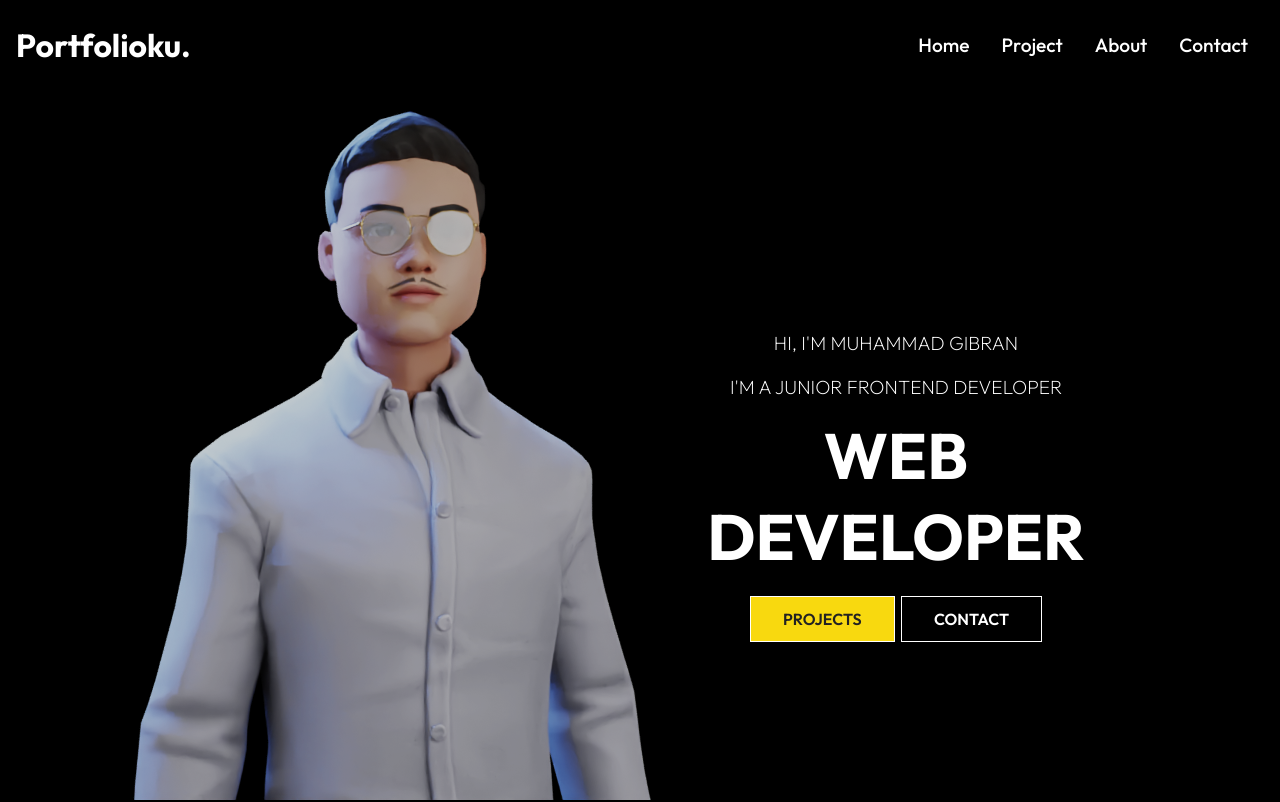
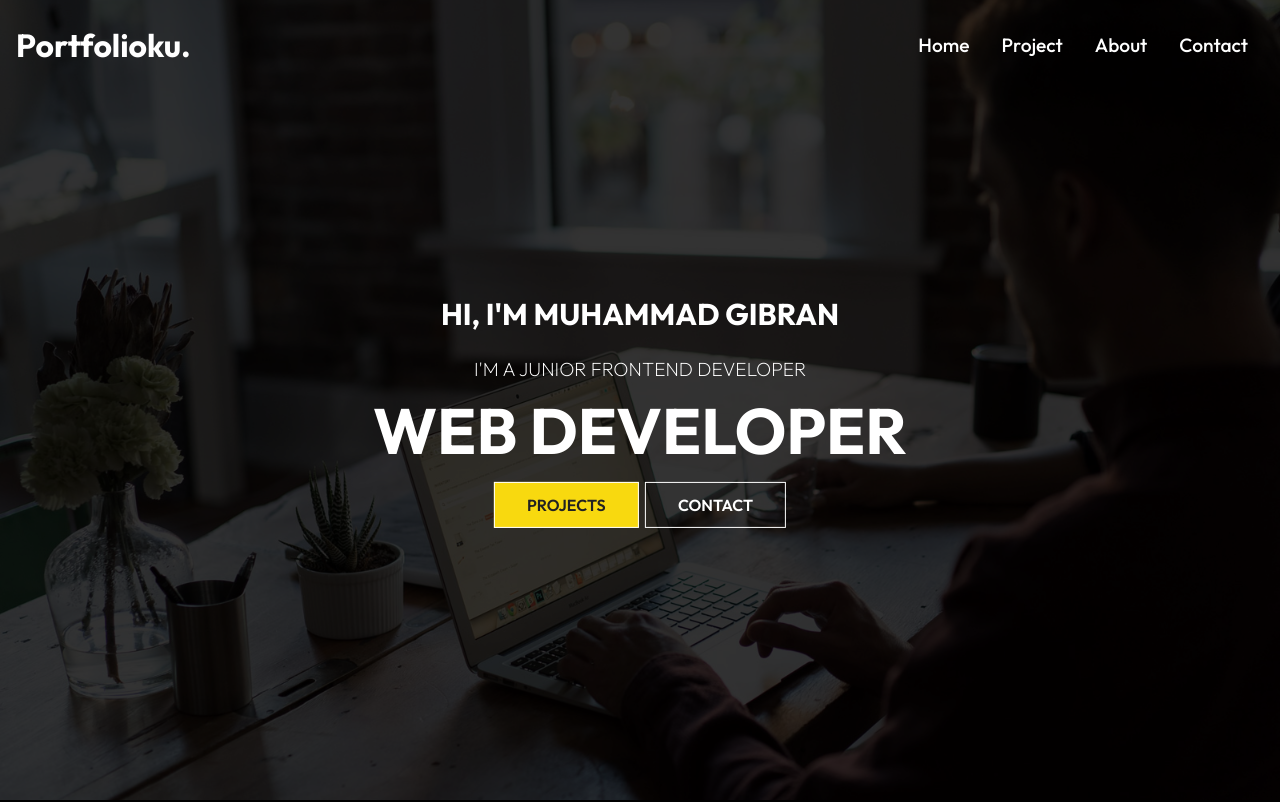
Before and after one commit to Gibran2075/Portfolioku, a React (Create React App) app: page / in a window 1280 px wide. Shown: the top 802 px of the page. Built offline with nearby package versions, Linux system fonts and the light colour scheme.

Commit message:
project update

```diff
--- a/src/components/Heroimg.js
+++ b/src/components/Heroimg.js
@@ -2,7 +2,7 @@ import "./HeroimgStyles.css";
 
 import React from "react";
 
-import Introimg from "../assets/avatar-gibran.png";
+import Introimg from "../assets/intro-bg.jpg";
 import { Link } from "react-router-dom";
 
 function Heroimg() {
@@ -12,7 +12,7 @@ function Heroimg() {
         <img className="intro-img" src={Introimg} alt="Introimg" />
       </div>
       <div className="content">
-        <p>HI, I'M MUHAMMAD GIBRAN</p> <br />
+        <h1 className="font">HI, I'M MUHAMMAD GIBRAN</h1>
         <p>I'M A JUNIOR FRONTEND DEVELOPER</p>
         <h1>WEB DEVELOPER</h1>
         <div>
--- a/src/components/HeroimgStyles.css
+++ b/src/components/HeroimgStyles.css
@@ -5,8 +5,10 @@
 }
 
 .intro-img {
+  width: 100%;
+  height: 100%;
   background-size: cover;
-    background-position: left;
+  background-position: center;
   object-fit: cover;
 }
 
@@ -18,20 +20,29 @@
   top: 0;
   left: 0;
   background-color: black;
-    opacity: 0.2;
+  opacity: 0.8;
+}
+
+.hero {
+  height: 100%;
+  width: 100%;
 }
 
 .hero .content {
   position: absolute;
   transform: translate(-50%, -50%);
-    top: 60%;
-    left: 70%;
+  top: 50%;
+  left: 50%;
   text-align: center;
+}
+
+.hero .content .font {
+  font-size: 30px;
 }
 
 .hero .content h1 {
   font-size: 4rem;
-    padding: 1rem 0 2rem;
+  padding: 0.6rem 0 1.5rem;
 }
 
 .hero .content p {
@@ -46,7 +57,7 @@
 
 @media screen and (max-width: 640px) {
   .hero .content h1 {
-        font-size: 3rem;
+    font-size: 2rem;
   }
 
   .hero .content p {
```
Also changed, not shown: src/assets/intro-bg.jpg (added). Lines whose indentation alone changed are shown as unchanged.
